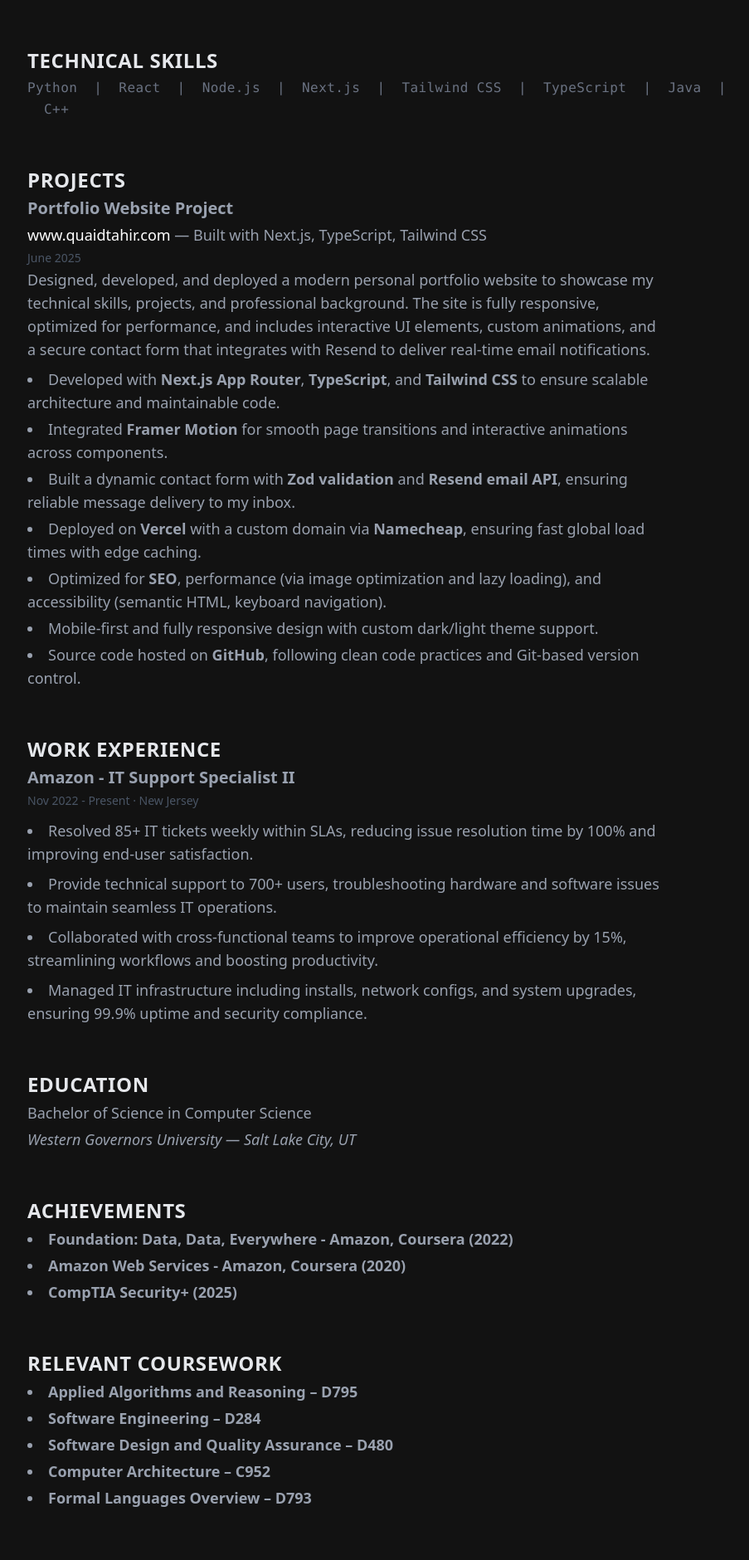
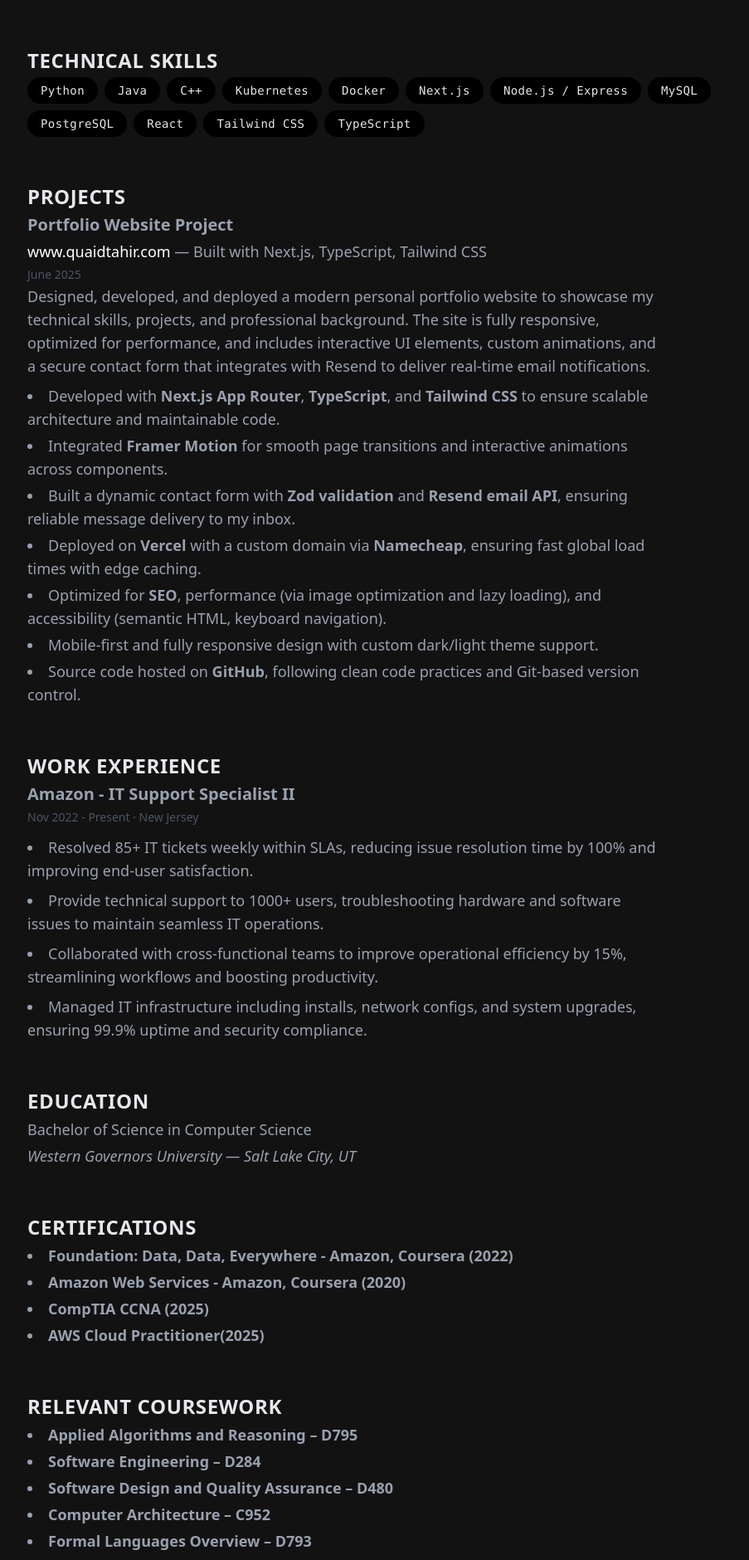
Before and after one commit to QuaidCodes/quaidtahir.com, a Next.js app: page /portfolio in a window 1280 px wide. Shown: the part 485-2365 px from the top of the page at 83% size, without its empty margins (183-1086 px from the left). Built offline with nearby package versions, Linux system fonts and the light colour scheme.

Commit message:
portfolio tech stack addition and style changes

```diff
--- a/package.json
+++ b/package.json
@@ -23,7 +23,6 @@
     "react": "^19.1.0",
     "react-dom": "^19.1.0",
     "react-github-calendar": "^4.5.7",
-    "react-icons": "^5.5.0",
     "recharts": "^3.0.0",
     "resend": "^4.6.0",
     "tailwind-merge": "^3.3.1",
--- a/src/app/portfolio/page.tsx
+++ b/src/app/portfolio/page.tsx
@@ -13,6 +13,27 @@
 };
 
 export default function Portfolio() {
+  const techStack = [
+    { name: "Python", color: "bg-yellow-200 dark:bg-yellow-500 text-black" },
+    { name: "Java", color: "bg-red-200 dark:bg-red-500 text-black" },
+    { name: "C++", color: "bg-purple-200 dark:bg-purple-500 text-black" },
+    { name: "Kubernetes", color: "bg-cyan-200 dark:bg-cyan-500 text-black" },
+    { name: "Docker", color: "bg-sky-200 dark:bg-sky-500 text-black" },
+    { name: "Next.js", color: "bg-gray-200 dark:bg-gray-600 text-black" },
+    {
+      name: "Node.js / Express",
+      color: "bg-green-200 dark:bg-green-500 text-black",
+    },
+    { name: "MySQL", color: "bg-amber-200 dark:bg-amber-500 text-black" },
+    { name: "PostgreSQL", color: "bg-rose-200 dark:bg-rose-500 text-black" },
+    { name: "React", color: "bg-blue-200 dark:bg-blue-500 text-black" },
+    { name: "Tailwind CSS", color: "bg-teal-200 dark:bg-teal-500 text-black" },
+    {
+      name: "TypeScript",
+      color: "bg-indigo-200 dark:bg-indigo-500 text-black",
+    },
+  ];
+
   return (
     <main className="min-h-screen px-6 py-16 w-full max-w-4xl mx-auto selection:bg-gray-700 selection:text-white">
       <motion.header
@@ -98,11 +119,28 @@
           variants={fadeIn}
         >
           <h2 className="portfolio-headings">Technical Skills</h2>
-          <p className="text-gray-500 font-mono md:tracking-wide select-text">
-            Python &nbsp;|&nbsp; React &nbsp;|&nbsp; Node.js &nbsp;|&nbsp;
-            Next.js &nbsp;|&nbsp; Tailwind CSS &nbsp;|&nbsp; TypeScript
-            &nbsp;|&nbsp; Java &nbsp;|&nbsp; C++
-          </p>
+          <div className="flex flex-wrap gap-2 font-mono md:tracking-wide select-text">
+            {techStack.map((tech) => (
+              <span
+                key={tech.name}
+                className="
+            bg-black bg-opacity-60
+            text-gray-200
+            px-4 py-1.5
+            rounded-full
+            font-mono
+            text-sm
+            select-text
+            backdrop-blur-sm
+            hover:bg-opacity-80
+            transition
+            cursor-default
+          "
+              >
+                {tech.name}
+              </span>
+            ))}
+          </div>
         </motion.div>
 
         <motion.div
@@ -197,7 +235,7 @@
               </li>
 
               <li>
-                Provide technical support to 700+ users, troubleshooting
+                Provide technical support to 1000+ users, troubleshooting
                 hardware and software issues to maintain seamless IT operations.
               </li>
 
@@ -240,7 +278,7 @@
           custom={6}
           variants={fadeIn}
         >
-          <h2 className="portfolio-headings">Achievements</h2>
+          <h2 className="portfolio-headings">Certifications</h2>
           <ul className="list-disc list-inside space-y-1 portfolio-content text-lg">
             <li className="font-semibold">
               Foundation: Data, Data, Everywhere - Amazon, Coursera (2022)
@@ -250,7 +288,16 @@
               Amazon Web Services - Amazon, Coursera (2020)
             </li>
 
-            <li className="font-semibold">CompTIA Security+ (2025)</li>
+            <li className="font-semibold">CompTIA CCNA (2025)</li>
+
+            <li className="font-semibold">AWS Cloud Practitioner(2025)</li>
+            {/*
+            <li className="font-semibold">
+              AWS Solutions Architect - Associate (2025)
+            </li>
+            <li className="font-semibold">
+              AWS Machine Learning Engineer - Associate(2025)
+            </li> */}
           </ul>
         </motion.div>
 
@@ -266,16 +313,16 @@
             <li className="font-semibold">
               Applied Algorithms and Reasoning – D795
             </li>
-
             <li className="font-semibold">Software Engineering – D284</li>
-
             <li className="font-semibold">
               Software Design and Quality Assurance – D480
             </li>
-
             <li className="font-semibold">Computer Architecture – C952</li>
-
             <li className="font-semibold">Formal Languages Overview – D793</li>
+            <li className="font-semibold">Discrete Mathematics II – C960</li>
+            <li className="font-semibold">
+              Operating Systems for Computer Scientists – D686
+            </li>
           </ul>
         </motion.div>
       </section>
```
Also changed, not shown: 1 other file (tests, documents, lock files or other folders).
